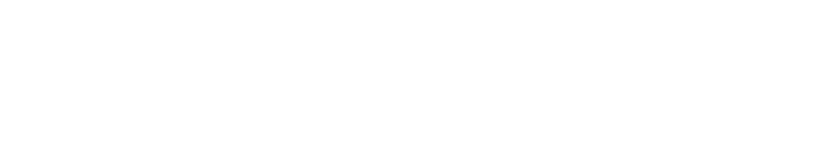
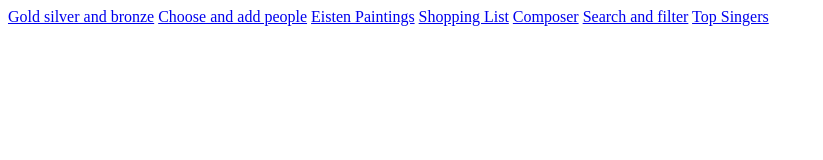
Before and after one commit to J-Ajah/Angular-Projects, a plain HTML site: page index.html in a window 1280 px wide. Shown: the whole page, without its empty margins (0-823 px from the left). Drawn offline with Linux system fonts and the light colour scheme.

Commit message:
Link names added

```diff
--- a/index.html
+++ b/index.html
@@ -6,13 +6,13 @@
     <title>Document</title>
 </head>
 <body>
-    <a href="Gold, Silver and Bronze/index.html"></a>
-    <a href="Choose and Add People/index.html"></a>
-    <a href="Rembrandt's Paintings/index.html"></a>
-    <a href="Shopping-List/index.html"></a>
-    <a href="Three Composers/index.html"></a>
-    <a href="Search and Filter People/index.html"></a>
-    <a href="Top-Singers/index.html"></a>
+    <a href="Gold, Silver and Bronze/index.html">  Gold silver and bronze</a>
+    <a href="Choose and Add People/index.html"> Choose and add people</a>
+    <a href="Rembrandt's Paintings/index.html">Eisten Paintings</a>
+    <a href="Shopping-List/index.html">Shopping List</a>
+    <a href="Three Composers/index.html">Composer</a>
+    <a href="Search and Filter People/index.html">Search and filter</a>
+    <a href="Top-Singers/index.html">Top Singers</a>
 
 </body>
 </html>
```
